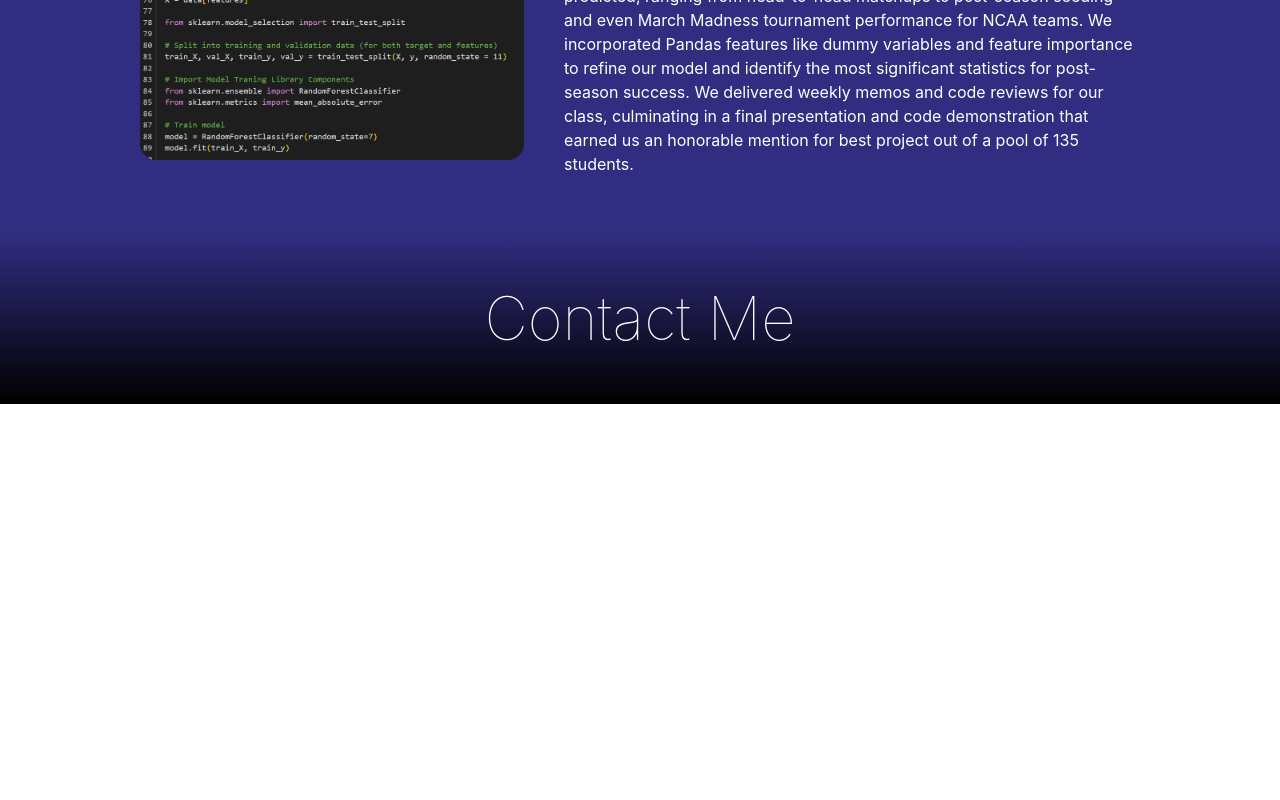
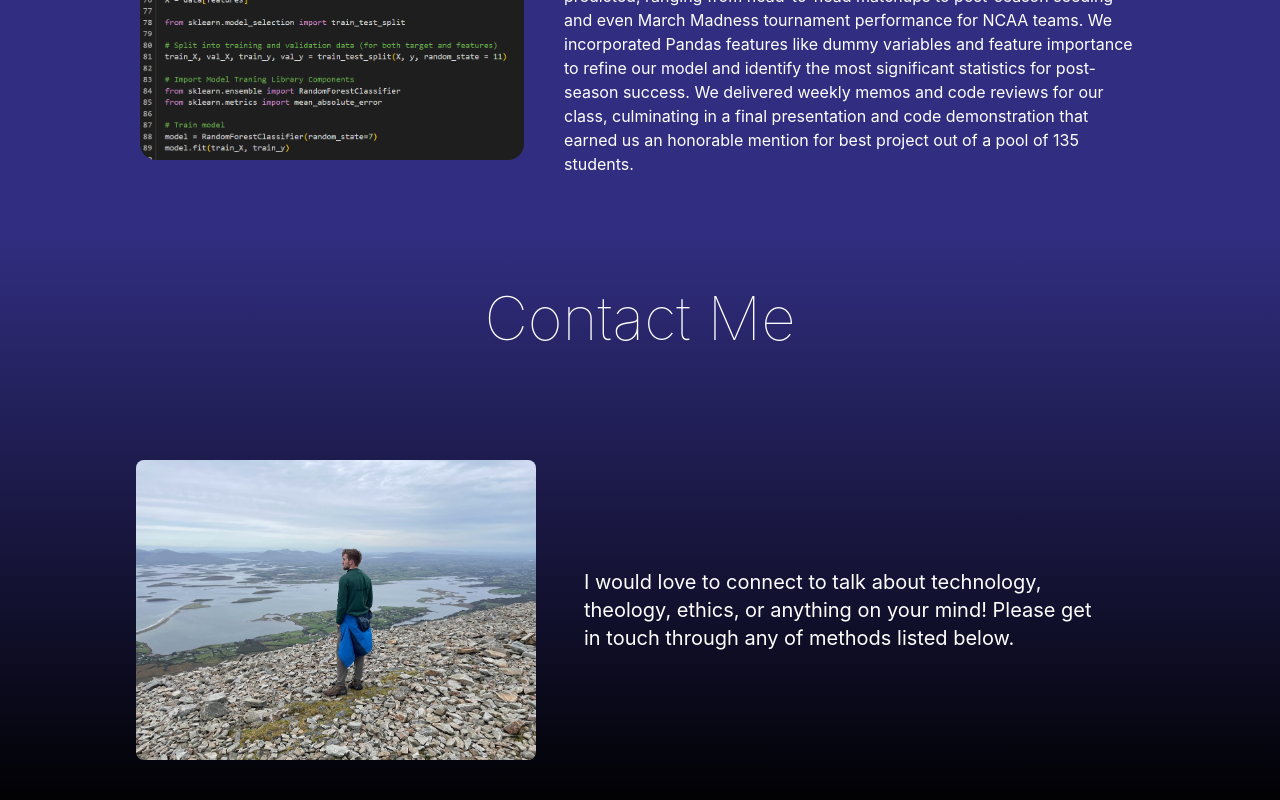
Before and after one commit to GusHauge/GusHauge.github.io, a React (Create React App) app: page / in a window 1280 px wide. Shown: the part 3132-3932 px from the top of the page. Before the commit the page ends 3536 px from the top, so only its background shows below. Built offline with nearby package versions, Linux system fonts and the light colour scheme.

Commit message:
Contact page initial

```diff
--- a/src/components/Contact.js
+++ b/src/components/Contact.js
@@ -5,6 +5,21 @@ export const Contact = () => {
       class="flex flex-col w-full h-fit bg-gradient-to-b from-indigo-900 to-black items-center space-y-28 py-14 px-10"
     >
       <h1 class="text-6xl font-thin">Contact Me</h1>
+      <div class="flex flex-col lg:flex-row items-center justify-center space-y-6 lg:space-x-8 lg:space-y-0 xl:space-x-12">
+        <div class="shrink-0 lg:w-1/3">
+          <img
+            src={require("../images/Croagh_Patrick_Side.jpg")}
+            alt="Gus"
+            class="rounded-lg object-cover w-[32rem] h-52 lg:w-full lg:h-auto"
+          />
+        </div>
+        <p class="text-lg lg:text-xl max-w-lg">
+          I would love to connect to talk about technology, theology, ethics, or
+          anything on your mind! Please get in touch through any of methods
+          listed below.
+        </p>
+        <div class="flex"></div>
+      </div>
     </div>
   );
 };
```
